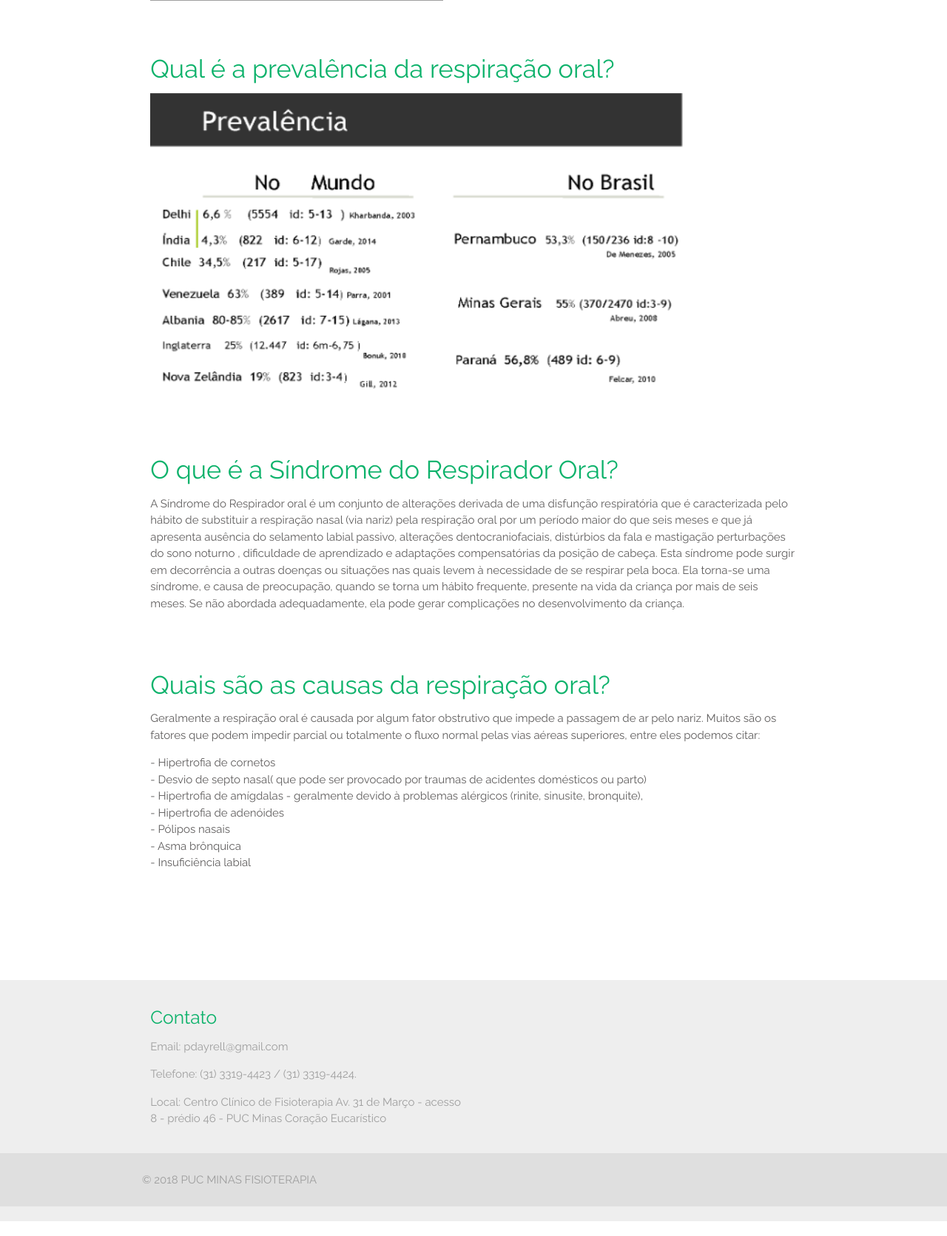
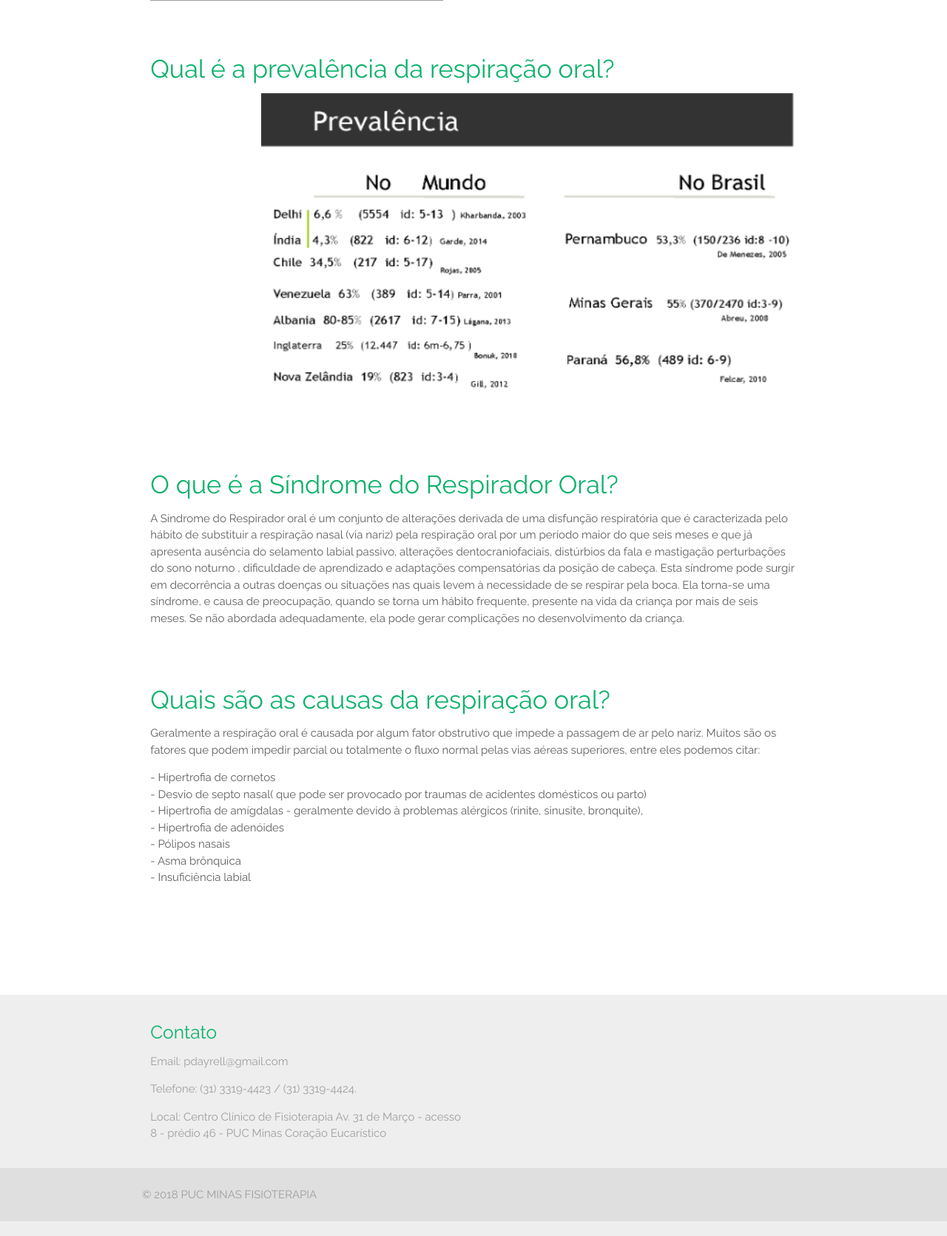
Before and after one commit to gmfonseca/tis4, a PHP site: page /Ortopedia.php in a window 1280 px wide. Shown: the part 644-2315 px from the top of the page at 74% size. Run offline with PHP 8.4, Linux system fonts and the light colour scheme; some libraries are stand-ins or nearby versions; grey boxes are pictures that could not be loaded.

Commit message:
Criação do campo imgem
Criação do campo imagem na tabela exercicio, campo que pode ser nulo, além de correção na página ortopedia

```diff
--- a/BD/fisio.sql
+++ b/BD/fisio.sql
@@ -33,6 +33,7 @@ USE fisio;
 
 CREATE TABLE `exercicio` (
   `codigoExercicio` int(10) UNSIGNED NOT NULL,
+  `imagem` VARCHAR(255) NULL,
   `descricao` TEXT NOT NULL
 ) ENGINE=InnoDB DEFAULT CHARSET=latin1;
 
--- a/ClinicaMedica/Ortopedia.php
+++ b/ClinicaMedica/Ortopedia.php
@@ -128,7 +128,11 @@
                     <br>
                     <div class="col s24 m12 32">
                         <h4 class="corVerdeTexto">  Qual é a prevalência da respiração oral?  </h4>
-						<img class="responsive-img" src="Img_Prog/tabela1.png" style="height: 419px; width: 720px;">
+						<div class="row">
+							<div class="col s10 m10 22 offset-s2 offset-m2 offset-l2">
+								<img class="responsive-img" src="Img_Prog/tabela1.png" style="height: 419px; width: 720px;">
+							</div>
+						</div>
                     </div>
                 </div>
 
```
